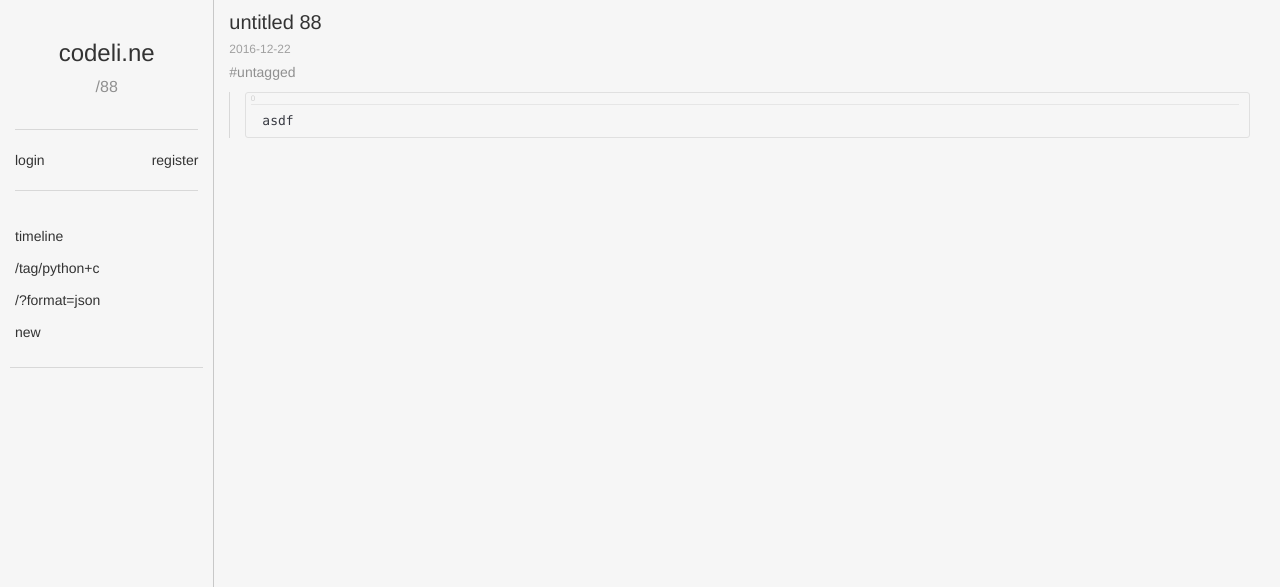
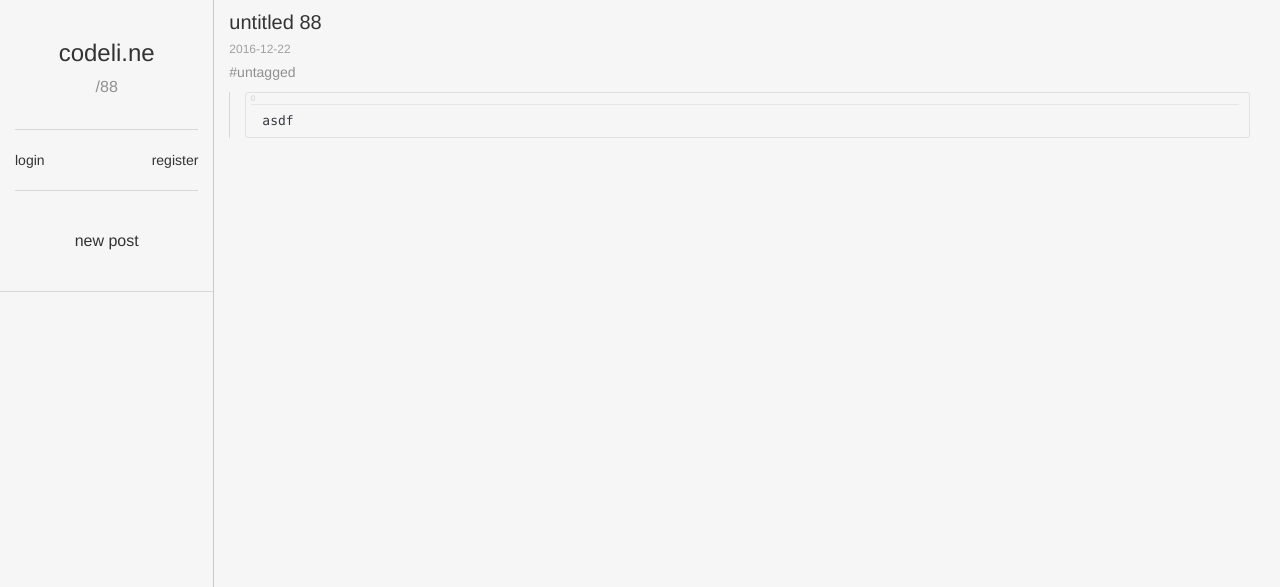
Before and after one commit to murtaza64/codeline, a Django app: page /88 in a window 1280 px wide. Shown: the top 587 px of the page. Run offline with Django 3.2, Linux system fonts and the light colour scheme; data comes from the database, SQL or seed files in the repository; both versions use the stored data as it was after the commit; some libraries are stand-ins or nearby versions.

Commit message:
Progress on edit view, last updated display

```diff
--- a/mysite/timeline/models.py
+++ b/mysite/timeline/models.py
@@ -5,7 +5,8 @@ class Post(models.Model):
     title = models.CharField(max_length=140)
     body = models.TextField()
     date = models.DateTimeField()
-    last_updated = models.DateTimeField(null=True)
+    last_updated = models.DateTimeField()
+    edited = models.BooleanField(default=False)
     author = models.ForeignKey(User, default=1, on_delete=models.SET_NULL, null=True)
     tags = models.ManyToManyField('Tag')
     private = models.BooleanField(default=False)
--- a/mysite/timeline/static/timeline/styles.css
+++ b/mysite/timeline/static/timeline/styles.css
@@ -153,6 +153,16 @@ td{
   color: #888888;
   text-decoration: none;
 }
+
+.newlink {
+  color: #333333;
+  font-size: 16px;
+}
+.newlink:hover {
+  color: #888888;
+  text-decoration: none;
+}
+
 .loginfield{
   padding: 10px;
   margin-top: 5px;
--- a/mysite/timeline/templates/timeline/header.html
+++ b/mysite/timeline/templates/timeline/header.html
@@ -30,16 +30,17 @@
 						{% block lefttitle %}
 						{% endblock %}
 					</div>
-					<hr/>
+					<hr>
 					{% block login %}
 					{% endblock %}
+					<hr>
 					<div class="row">
 						<div class="container-fluid" style="padding:10px;">
-							<ul class="nav nav-pills nav-stacked">
-								{% block sidebarlinks %}
-								{% endblock %}
-							</ul>
-							<hr>
+							{% block sidebarlinks %}
+							{% endblock %}
+						</div>
+						<hr>
+						<div class="container-fluid" style="padding:10px;">
 							{% block sidebar %}
 							{% endblock %}
 						</div>
--- a/mysite/timeline/templates/timeline/includes/login.html
+++ b/mysite/timeline/templates/timeline/includes/login.html
@@ -11,4 +11,3 @@
         {% endif %}
     </div>
 </div>
-<hr>
--- a/mysite/timeline/templates/timeline/includes/post.html
+++ b/mysite/timeline/templates/timeline/includes/post.html
@@ -6,6 +6,9 @@
   <a class="datelink" href="/user/{{post.author}}/">{{post.author}}</a> -
   {% endif %}
   {{post.date|date:'Y-m-d'}}
+  {% if post.edited %}
+   - edited {{post.date|date:'Y-m-d'}}
+  {% endif %}
 </p>
 <p class="posttags">
   {% for tag in post.tags %}
@@ -14,6 +17,8 @@
 </p>
 {% if post.author_logged_in %}
 <p>
+  <a href='/edit/{{post.id}}'>edit</a>
+  -
   <a href='/delete/{{post.id}}'>delete</a>
 </p>
 {% endif %}
@@ -27,14 +32,14 @@
       {% endif %} -->
 
       {% if cell.type == 2 %}
-          <pre class="codecell"><div class="cellindex code">{{i}}{% if cell.title %} - {{cell.title}}{% endif %}</div><code class = "{{cell.lang}}">{{ cell.content }}</code></pre>
+          <pre class="codecell"><div class="cellindex code">{{i}}{% if cell.title %} - {{cell.title}}{% endif %}</div><code class = "{{cell.lang}}">{{cell.content}}</code></pre>
       {% else %}
         <div class="container-fluid cell text">
           <div class="cellindex">
               {{i}}{% if cell.title %} - {{cell.title}}{% endif %}
           </div>
           <p>
-              {{ cell.content|safe }}
+              {{cell.content|safe}}
           </p> <!--TODO:30 make sure input is safe-->
         </div>
       {% endif %}
--- a/mysite/timeline/templates/timeline/includes/sidebarlinks.html
+++ b/mysite/timeline/templates/timeline/includes/sidebarlinks.html
@@ -1,6 +1,7 @@
-<li><a href='/'>timeline</a></li>
+<!--<li><a href='/'>timeline</a></li>-->
 <!-- <li><a href='/test'>test</a></li> -->
 <!-- <li><a href='/list'>list</a></li> -->
-<li><a href='/tag/python+c'>/tag/python+c</a></li>
-<li><a href='/?format=json'>/?format=json</a></li>
-<li><a href='/new'>new</a></li>
+<div style="display:flex;justify-content:center;align-items:center;">
+    <a href='/new' class="newlink">new post</a>
+    <br><br>
+</div>
--- a/mysite/timeline/views.py
+++ b/mysite/timeline/views.py
@@ -44,7 +44,8 @@ def assemble_post(post, request):
 
     tags = post.tags.all().order_by('-lang', 'name')
     send_post = {'id': post.id, 'title': post.title, 'author': post.author,
-        'date': post.date, 'private': post.private, 'author_logged_in': request.user == post.author,
+        'date': post.date, 'last_updated': post.last_updated, 'edited': post.edited,
+        'private': post.private, 'author_logged_in': request.user == post.author,
         'tags': tags, 'body': enumerate(cells)}
     return send_post
 
@@ -77,6 +78,8 @@ class JSONPostViewMixin(TemplateResponseMixin):
                 fields['author'] = None
             fields['tags'] = [{'name': t.name, 'lang': t.lang} for t in p.tags.all()]
             fields['date'] = p.date
+            fields['edited'] = p.edited
+            fields['last_updated'] = p.last_updated
             if p.body and p.body != '{}':
                 fields['body'] = json.loads(p.body)
                 for cell in fields['body']['cells']:
@@ -311,7 +314,8 @@ class EditPostView(NewPostView, SingleObjectMixin):
             cells = []
         tags = post.tags.all().order_by('-lang', 'name')
         send_post = {'id': post.id, 'title': post.title, 'author': post.author,
-        'date': post.date, 'private': post.private, 'author_logged_in': self.request.user == post.author,
+        'date': post.date, 'last_updated': post.last_updated, 'edited': post.edited,
+        'private': post.private, 'author_logged_in': self.request.user == post.author,
         'tags': tags, 'body': enumerate(cells)}
 
         context['post'] = send_post
@@ -332,6 +336,9 @@ class EditPostView(NewPostView, SingleObjectMixin):
         print(kwargs['pk'])
         self.object = self.get_object()
         status = self.update_post(request, self.object)
+        self.object.edited = True
+        print(self.object.edited)
+        self.object.save()
         if status[0]:
             return JsonResponse(dict(
                 success=True,
```
Also changed, not shown: mysite/db.sqlite3, mysite/timeline/migrations/0009_auto_20170323_0602.py (added), 1 other file.
